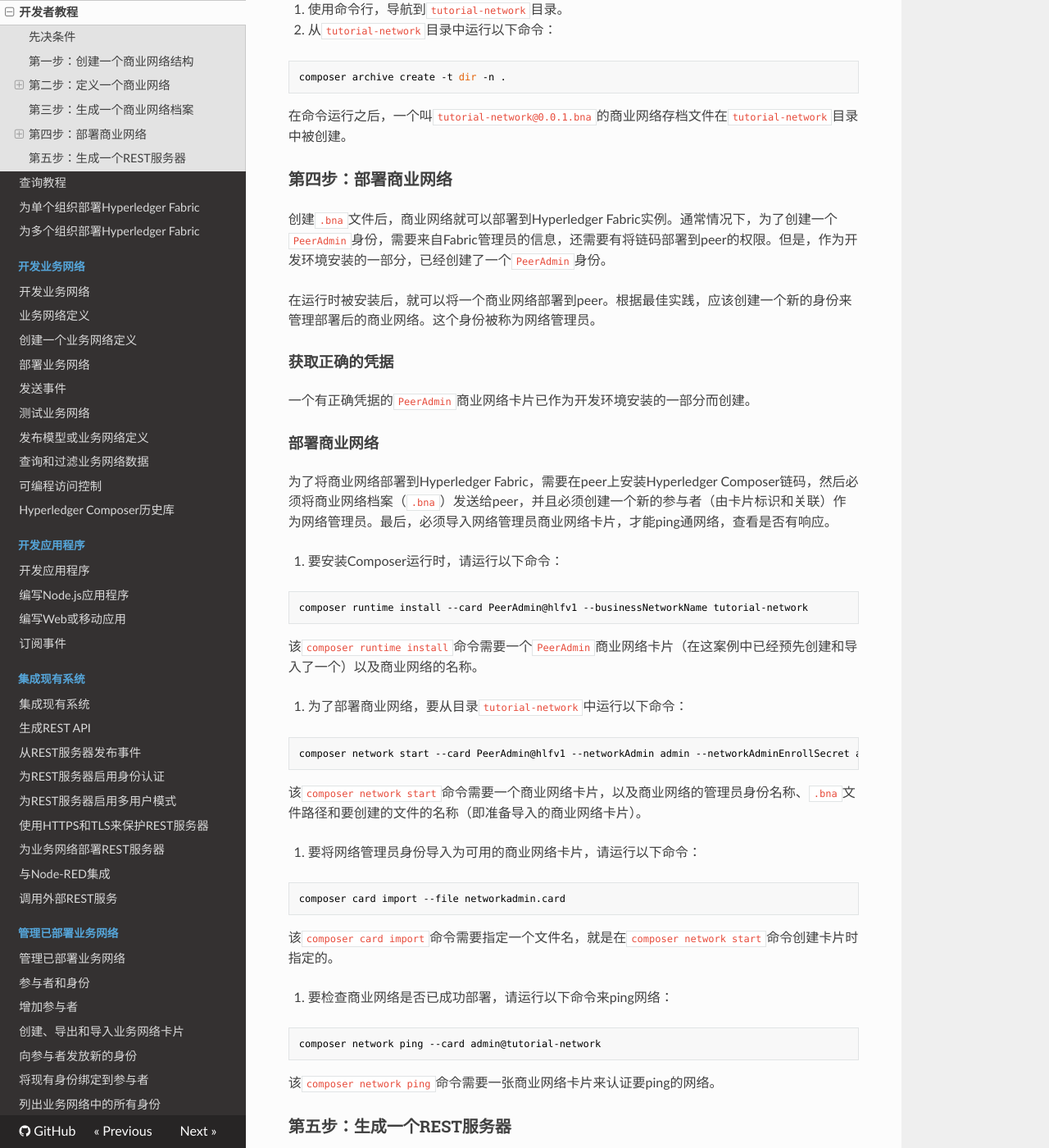
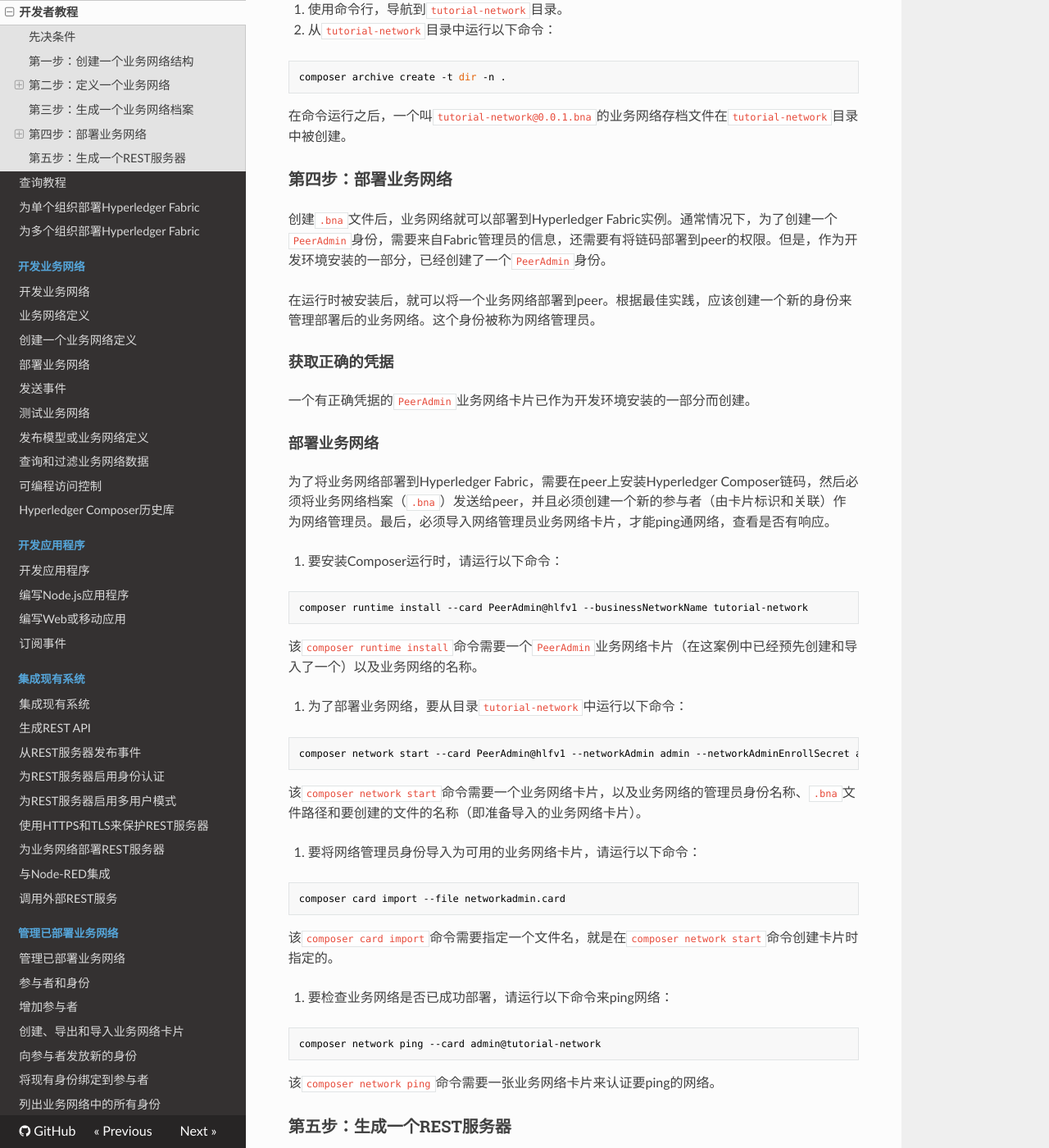
Before and after one commit to wbwangk/ComposerDocs, an MkDocs documentation site: the page built from docs/tutorials_developer-tutorial.md, in a window 1280 px wide and 1400 px high, scrolled down 2863 px. Shown: the whole window at 82% size. Built offline with MkDocs 1.6.1, drawn with Linux system fonts in a browser that asks for light colours; nearby versions of some CDN libraries; old or Windows-style settings are respelled for this version of MkDocs; some of the changed text lies outside the part shown.

Commit message:
Update tutorials_developer-tutorial.md

````diff
--- a/docs/tutorials_developer-tutorial.md
+++ b/docs/tutorials_developer-tutorial.md
@@ -11,12 +11,12 @@
 
  - [建立你的开发环境](installing_development-tools.md)
  - 安装一个编辑器，例如VSCode或Atom
-### 第一步：创建一个商业网络结构
-关键概念是**商业网络定义(BND)**。它为你的区块链解决方案定义了数据模型、交易逻辑和访问控制规则。要创建一个BND，我们需要在磁盘上创建一个合适的项目结构。
+### 第一步：创建一个业务网络结构
+关键概念是**业务网络定义(BND)**。它为你的区块链解决方案定义了数据模型、交易逻辑和访问控制规则。要创建一个BND，我们需要在磁盘上创建一个合适的项目结构。
 
-最简单的方法就是使用Yeoman生成器创建骨架商业网络。这将创建一个包含商业网络的所有组件的目录。
+最简单的方法就是使用Yeoman生成器创建骨架业务网络。这将创建一个包含业务网络的所有组件的目录。
 
-1. 使用Yeoman创建一个骨架商业网络。此命令将需要一个商业网络名称、说明、作者姓名、作者电子邮件地址、许可证选择和命名空间。
+1. 使用Yeoman创建一个骨架业务网络。此命令将需要一个业务网络名称、说明、作者姓名、作者电子邮件地址、许可证选择和命名空间。
 ```bash
 yo hyperledger-composer:businessnetwork
 ```
@@ -26,8 +26,8 @@
 
 4. 选择`org.acme.biznet`作为命名空间。
 
-### 第二步：定义一个商业网络
-商业网络由资产、参与者、交易、访问控制规则以及可选的事件和查询组成。在前面步骤中创建的骨架商业网络中，有一个模型(`.cto`)文件，其中将包含商业网络中所有资产、参与者和交易的类定义。骨架商业网络还包含了一个具有基本访问控制规则的访问控制（`permissions.acl`）文档，一个含有交易处理器函数的脚本（`logic.js`）文件以及一个包含商业网络元数据的`package.json`文件。
+### 第二步：定义一个业务网络
+业务网络由资产、参与者、交易、访问控制规则以及可选的事件和查询组成。在前面步骤中创建的骨架业务网络中，有一个模型(`.cto`)文件，其中将包含业务网络中所有资产、参与者和交易的类定义。骨架业务网络还包含了一个具有基本访问控制规则的访问控制（`permissions.acl`）文档，一个含有交易处理器函数的脚本（`logic.js`）文件以及一个包含业务网络元数据的`package.json`文件。
 
 #### 对资产、参与者和交易建模
 第一个要更新的文档是模型l（`.cto`）文件。该文件使用Hyperledger Composer建模语言编写。这个模型文件包含资产、交易、参与者和事件的每个类别的定义。它隐含地扩展了建模语言文档中描述的Hyperledger Composer系统模型。
@@ -109,8 +109,8 @@
 ```
 保存你的更改到`permissions.acl`。
 
-### 第三步：生成一个商业网络档案
-现在已经定义了商业网络，它必须打包到可部署的商业网络档案（.bna）文件中。
+### 第三步：生成一个业务网络档案
+现在已经定义了业务网络，它必须打包到可部署的业务网络档案（.bna）文件中。
 
 1. 使用命令行，导航到`tutorial-network`目录。
 
@@ -118,45 +118,45 @@
 ```bash
 composer archive create -t dir -n .
 ```
-在命令运行之后，一个叫`tutorial-network@0.0.1.bna`的商业网络存档文件在`tutorial-network`目录中被创建。
+在命令运行之后，一个叫`tutorial-network@0.0.1.bna`的业务网络存档文件在`tutorial-network`目录中被创建。
 
-### 第四步：部署商业网络
-创建`.bna`文件后，商业网络就可以部署到Hyperledger Fabric实例。通常情况下，为了创建一个`PeerAdmin`身份，需要来自Fabric管理员的信息，还需要有将链码部署到peer的权限。但是，作为开发环境安装的一部分，已经创建了一个`PeerAdmin`身份。
+### 第四步：部署业务网络
+创建`.bna`文件后，业务网络就可以部署到Hyperledger Fabric实例。通常情况下，为了创建一个`PeerAdmin`身份，需要来自Fabric管理员的信息，还需要有将链码部署到peer的权限。但是，作为开发环境安装的一部分，已经创建了一个`PeerAdmin`身份。
 
-在运行时被安装后，就可以将一个商业网络部署到peer。根据最佳实践，应该创建一个新的身份来管理部署后的商业网络。这个身份被称为网络管理员。
+在运行时被安装后，就可以将一个业务网络部署到peer。根据最佳实践，应该创建一个新的身份来管理部署后的业务网络。这个身份被称为网络管理员。
 
 #### 获取正确的凭据
-一个有正确凭据的`PeerAdmin`商业网络卡片已作为开发环境安装的一部分而创建。
+一个有正确凭据的`PeerAdmin`业务网络卡片已作为开发环境安装的一部分而创建。
 
-#### 部署商业网络
-为了将商业网络部署到Hyperledger Fabric，需要在peer上安装Hyperledger Composer链码，然后必须将商业网络档案（`.bna`）发送给peer，并且必须创建一个新的参与者（由卡片标识和关联）作为网络管理员。最后，必须导入网络管理员商业网络卡片，才能ping通网络，查看是否有响应。
+#### 部署业务网络
+为了将业务网络部署到Hyperledger Fabric，需要在peer上安装Hyperledger Composer链码，然后必须将业务网络档案（`.bna`）发送给peer，并且必须创建一个新的参与者（由卡片标识和关联）作为网络管理员。最后，必须导入网络管理员业务网络卡片，才能ping通网络，查看是否有响应。
 
 1. 要安装Composer运行时，请运行以下命令：
 ```bash
 composer runtime install --card PeerAdmin@hlfv1 --businessNetworkName tutorial-network
 ```
-该`composer runtime install`命令需要一个`PeerAdmin`商业网络卡片（在这案例中已经预先创建和导入了一个）以及商业网络的名称。
+该`composer runtime install`命令需要一个`PeerAdmin`业务网络卡片（在这案例中已经预先创建和导入了一个）以及业务网络的名称。
 
-2. 为了部署商业网络，要从目录`tutorial-network`中运行以下命令：
+2. 为了部署业务网络，要从目录`tutorial-network`中运行以下命令：
 ```bash
 composer network start --card PeerAdmin@hlfv1 --networkAdmin admin --networkAdminEnrollSecret adminpw --archiveFile tutorial-network@0.0.1.bna --file networkadmin.card
 ```
-该`composer network start`命令需要一个商业网络卡片，以及商业网络的管理员身份名称、`.bna`文件路径和要创建的文件的名称（即准备导入的商业网络卡片）。
+该`composer network start`命令需要一个业务网络卡片，以及业务网络的管理员身份名称、`.bna`文件路径和要创建的文件的名称（即准备导入的业务网络卡片）。
 
-3. 要将网络管理员身份导入为可用的商业网络卡片，请运行以下命令：
+3. 要将网络管理员身份导入为可用的业务网络卡片，请运行以下命令：
 ```bash
 composer card import --file networkadmin.card
 ```
 该`composer card import`命令需要指定一个文件名，就是在`composer network start`命令创建卡片时指定的。
 
-4. 要检查商业网络是否已成功部署，请运行以下命令来ping网络：
+4. 要检查业务网络是否已成功部署，请运行以下命令来ping网络：
 ```bash
 composer network ping --card admin@tutorial-network
 ```
-该`composer network ping`命令需要一张商业网络卡片来认证要ping的网络。
+该`composer network ping`命令需要一张业务网络卡片来认证要ping的网络。
 
 ### 第五步：生成一个REST服务器
-Hyperledger Composer可以基于商业网络生成定制的REST API。为了开发Web应用程序，REST API提供了一个与语言无关的有用抽象层。
+Hyperledger Composer可以基于业务网络生成定制的REST API。为了开发Web应用程序，REST API提供了一个与语言无关的有用抽象层。
 
 1. 要创建REST API，请导航到`tutorial-network目`录并运行以下命令：
 ```bash
@@ -172,4 +172,4 @@
 
 6. 当询问是否启用TLS安全时，请选择**否**。
 
-生成的API连接到部署的区块链和商业网络。
+生成的API连接到部署的区块链和业务网络。
````
